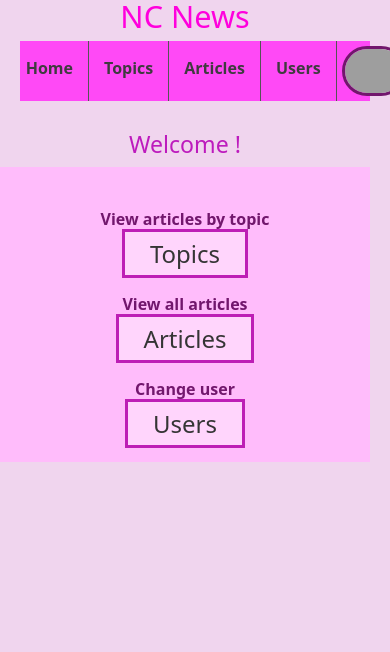
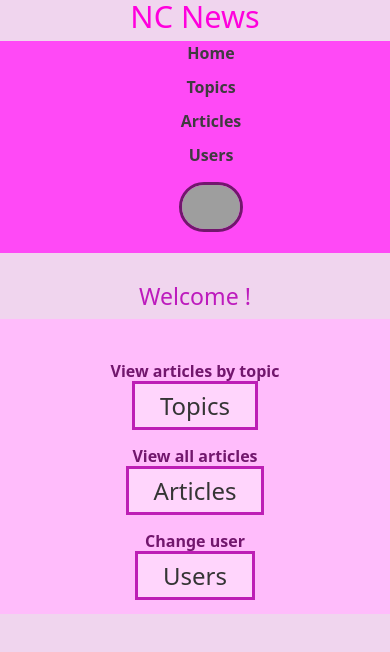
Before and after one commit to sawm2000/fe-nc-news, a React (Vite) app: page / in a window 390 px wide. Shown: the top 652 px of the page. Built offline with nearby package versions, Linux system fonts and the light colour scheme; grey boxes are pictures that could not be loaded.

Commit message:
made css alterations

```diff
--- a/index.css
+++ b/index.css
@@ -10,24 +10,30 @@
 }
 body{
     margin-left: 0px;
-    margin-right: 20px;
+    margin-right: 0px;
     margin-bottom: 20px;
     background-color: #f0d5ee;
 }
-.navigation{
+.header-nav{
     list-style-type: none;
     background-color: #ff49f6;
+    padding: 0px 10px;
+    display: flex;
+    justify-content: space-between;
+    align-items: center;
+    margin-bottom: 20px;
+}
+.navigation{
     display: flex;
     justify-content: center;
-    margin-left: 20px;
+    align-items: center;
 }
 .nav-item{
-    text-align: center;
     font-weight: bold;
-    padding: 15px;
-    border-right: 1px solid #555;
+    padding: 0px 15px;
     color: rgb(63, 59, 63);
     text-decoration: none;
+    margin-right: 10px;
 }
 .nav-item:hover {
     background-color: #f0afec;
@@ -44,13 +50,23 @@ body{
 .article-list{
     list-style-type: none;
     padding-left: 20px;
+    display: flex;
+    flex-wrap: wrap;
+    justify-content: center;
 }
 .article-item{
+    list-style-type: none;
+    padding: 20px;
+    width: 350px;
+    height: auto;
+    margin: 20px;
+    text-align: center;
+    box-shadow: 3px 10px 20px 5px rgba(0, 0, 0, 0.5);
     background-color: #ffbcfb;
-    list-style-type: none;
-    padding-left: 20px;
 }
-
+.article-list :hover:not(img):not(.article-author){
+    transform: scale(1.1);
+}
 .comment-list{
     list-style-type: none;
     padding-left: 30px;
@@ -128,7 +144,6 @@ body{
     background-color: #f0d5ee;
     color: #555;
     border-color: #bd1eb5;
-
 }
 #order-button:hover{
     background-color: #f18aec;
@@ -199,10 +214,22 @@ body{
     height: 60px;
     margin-top: 25px;
 }
-
+.user-list{
+    list-style-type: none;
+    padding-left: 20px;
+    display: flex;
+    flex-wrap: wrap;
+    justify-content: center;
+}
 #user-item{
     list-style-type: none;
     text-align: center;
+    padding: 20px;
+    width: 250px;
+    height: auto;
+    margin: 20px;
+    box-shadow: 3px 10px 20px 5px rgba(0, 0, 0, 0.5);
+    background-color: #ffbcfb;
 }
 #user-username{
     color: #72176d;
@@ -270,6 +297,7 @@ body{
     display: flex;
     align-items: center;
     margin-bottom: 30px;
+    margin-left: 25px;
 }
 #vote-num{
     margin-right: 10px;
@@ -300,12 +328,14 @@ body{
 }
 #comments-label{
     color: #680363;
+    margin-left: 25px;
 }
 #add-comment{
     background-color: #ffd5fc;
     color: #353535;
     border-color: #bd1eb5;
     padding: 3px 15px;
+    margin-left: 25px;
 }
 #add-comment:hover{
     transform: scale(1.1);
@@ -342,3 +372,53 @@ body{
 #all-articles-topic:hover{
     text-decoration: underline;
 }
+#single-article{
+    list-style-type: none;
+    padding: 20px;
+    width: 90%;
+    height: auto;
+    margin: 20px;
+    text-align: center;
+    box-shadow: 3px 10px 20px 5px rgba(0, 0, 0, 0.5);
+    background-color: #ffbcfb;
+}
+#single-article-img{
+    width: 80%;
+    height: auto;
+}
+#username-label{
+    margin-left: 25px;
+}
+#comment-label{
+    margin-left: 25px;
+}
+
+.navigation img {
+    width: auto;
+    height: 30px;
+    border-radius: 40%;
+    margin-left: 10px;
+    margin-right: 10px;
+  }
+
+  @media (max-width: 450px) {
+    .header-nav {
+      flex-direction: column;
+      align-items: stretch;
+    }
+
+    .navigation {
+      flex-direction: column;
+      align-items: center;
+    }
+
+    .nav-item {
+      margin: 0;
+      margin-bottom: 10px;
+    }
+
+    .navigation img {
+      margin: 0;
+      margin-top: 10px;
+    }
+  }
--- a/src/components/AllArticles.jsx
+++ b/src/components/AllArticles.jsx
@@ -7,7 +7,7 @@ import Loading from "./Loading";
 function AllArticles() {
   const [articles, setArticles] = useState([]);
   const [searchParams, setSearchParams] = useSearchParams();
-  const [isLoading, setIsLoading] = useState(true)
+  const [isLoading, setIsLoading] = useState(true);
   const [error, setError] = useState("");
 
   const topic = searchParams.get("topic");
@@ -16,15 +16,16 @@ function AllArticles() {
   const page = searchParams.get("page") || 1;
   const limit = searchParams.get("limit") || 10;
 
-
   useEffect(() => {
-    getArticles(sortBy, order, page, limit, topic).then((response) => {
+    getArticles(sortBy, order, page, limit, topic)
+      .then((response) => {
         setArticles(response.articles);
-      setIsLoading(false)
-      setError("")
-    }).catch((error)=>{
-        setError(error.response.data.message)
+        setIsLoading(false);
+        setError("");
       })
+      .catch((error) => {
+        setError(error.response.data.message);
+      });
   }, [sortBy, order, page, topic, limit]);
 
   function handleSort(event) {
@@ -40,14 +41,12 @@ function AllArticles() {
   }
 
   function handleNext() {
-
     const newParams = new URLSearchParams(searchParams);
     newParams.set("page", Number(page) + 1);
     setSearchParams(newParams);
   }
 
   function handlePrev() {
-
     const newParams = new URLSearchParams(searchParams);
     newParams.set("page", Number(page) - 1);
     setSearchParams(newParams);
@@ -59,16 +58,14 @@ function AllArticles() {
     setSearchParams(newParams);
   }
 
-  if(topic){
+  if (topic) {
     const newParams = new URLSearchParams(searchParams);
     newParams.set("topic", topic);
     setSearchParams(newParams);
   }
 
-if(error){
-  return(
-    <p>{error}</p>
-  )
+  if (error) {
+    return <p>{error}</p>;
   }
 
   return (
@@ -88,25 +85,34 @@ if(error){
         {order === "asc" ? "Asc" : "Desc"}
       </button>
 
-      {isLoading ? (<Loading loading={"articles"}/> ) : (
+      {isLoading ? (
+        <Loading loading={"articles"} />
+      ) : (
         <>
+
             <ul key="articleList" className="article-list">
               <h3 id="topic-title">{topic ? topic : null}</h3>
               {articles.map((article) => {
-        return(
+                return (
                   <ArticleCard
                     key={article.title}
                     article={article}
                     articles={articles}
                   />
-    )})}
+                );
+              })}
             </ul>
-      <button id="prev-button"disabled={page == 1} onClick={handlePrev}>
+
+          <button id="prev-button" disabled={page == 1} onClick={handlePrev}>
             previous
           </button>
-      <button id="next-button" onClick={handleNext}>next</button>
+          <button id="next-button" onClick={handleNext}>
+            next
+          </button>
           <p id="page-num">{page}</p>
-      <label id="limit-label" htmlFor="limit">Page limit: </label>
+          <label id="limit-label" htmlFor="limit">
+            Page limit:{" "}
+          </label>
           <select id="limit" value={limit} onChange={handleLimit}>
             <option value={5}>5</option>
             <option value={10}>10</option>
@@ -115,7 +121,7 @@ if(error){
         </>
       )}
     </>
-      )
+  );
 }
 
 export default AllArticles;
--- a/src/components/ArticleCard.jsx
+++ b/src/components/ArticleCard.jsx
@@ -1,19 +1,28 @@
-
 import { Link } from "react-router-dom";
 
-function ArticleCard ({article, articles}){
+function ArticleCard({ article, articles }) {
+  return (
+      <li className="article-item">
+        <Link id="all-titles" to={`/articles/${article.article_id}`}>
+          {article.title}
+        </Link>
+        <p className="article-author">Written by: {article.author}</p>
+        <Link id="all-articles-topic" to={`/articles?topic=${article.topic}`}>
+          {article.topic}
+        </Link>
+        <br></br>
+        <img
+          id="article-img"
+          src={article.article_img_url}
+          alt="article image"
+        ></img>
+        <br></br>
+      </li>
+  );
 
 
-return(
-<li className="article-item" >
-              <Link id="all-titles" to={`/articles/${article.article_id}`} >{article.title}</Link>
-              <p className="article-author">Written by: {article.author}</p>
-              <Link id="all-articles-topic" to={`/articles?topic=${article.topic}`}>{article.topic}</Link>
-              <br></br>
-              <img id="article-img" src={article.article_img_url} alt="article image"></img>
-             <br></br>
-            </li>
-    )}
 
 
-export default ArticleCard
+}
+
+export default ArticleCard;
--- a/src/components/Navigation.jsx
+++ b/src/components/Navigation.jsx
@@ -2,21 +2,27 @@ import { Link } from "react-router-dom";
 import { useContext } from "react";
 import UserContext from "../contexts/UserContext";
 
-function Navigation (){
+function Navigation() {
+  const { loggedInUser } = useContext(UserContext);
 
-const {loggedInUser} = useContext(UserContext)
-
-    return(
+  return (
     <>
-   <nav >
+      <nav className="header-nav">
         <ul className="navigation">
-        <Link to="/" className="nav-item">Home</Link>
-        <Link to="/topics" className="nav-item"> Topics</Link>
-        <Link to="/articles" className="nav-item">Articles</Link>
-        <Link to="/users" className="nav-item">Users</Link>
+          <Link to="/" className="nav-item">
+            Home
+          </Link>
+          <Link to="/topics" className="nav-item">
+            Topics
+          </Link>
+          <Link to="/articles" className="nav-item">
+            Articles
+          </Link>
+          <Link to="/users" className="nav-item">
+            Users
+          </Link>
 
             <Link to="/users">
-
               <img
                 id="current-img"
                 src={loggedInUser.avatar_url}
@@ -27,8 +33,7 @@ const {loggedInUser} = useContext(UserContext)
         </ul>
       </nav>
     </>
-    )
-
-  };
+  );
+}
 
 export default Navigation;
--- a/src/components/SingleArticle.jsx
+++ b/src/components/SingleArticle.jsx
@@ -70,16 +70,17 @@ useEffect(()=>{
   }
 
       return (
-        <li className="article-item">
+        <>
+ <div id="single-article">
           <p id="article-title">{article.title}</p>
           <p className="article-author">Written by: {article.author}</p>
           <p className="topic">{article.topic}</p>
           <img
-            id="article-img"
+            id="single-article-img"
             src={article.article_img_url}
             alt="article image"
           />
-
+      </div>
           <section id="votes">
           <button disabled={voted} id="up-button" onClick={() => handleVote(1)}><img height="35px" width="auto" src="https://cdn3.emoji.gg/emojis/7207-thumbs-up.png" alt="Up vote" /></button>
           <p id="vote-num">{article.votes}</p>
@@ -89,7 +90,11 @@ useEffect(()=>{
           {error === "Couldn't update votes" ? <p>{error}</p> : null}
           </section>
           <CommentCard article_id={article_id} article={article} setArticle={setArticle}/>
-        </li>
+
+
+</>
+
+
       );
     }
 
--- a/src/components/Users.jsx
+++ b/src/components/Users.jsx
@@ -18,7 +18,7 @@ function Users() {
       {isLoading ? (
         <Loading loading={"users"} />
       ) : (
-        <ul id="user-list">
+        <ul className="user-list">
           {users.map((user) => {
             return (
               <li id="user-item" key={user.username}>
```
Lines whose indentation alone changed are shown as unchanged.
